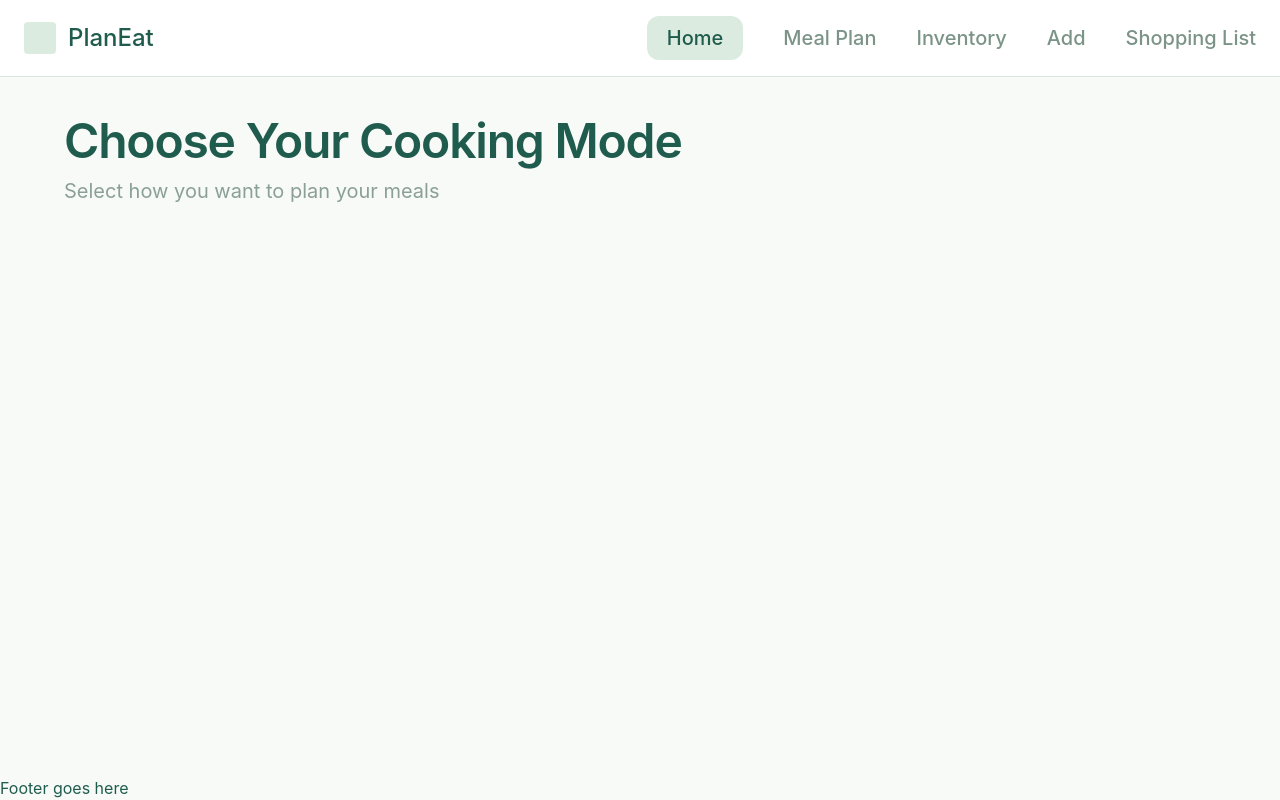
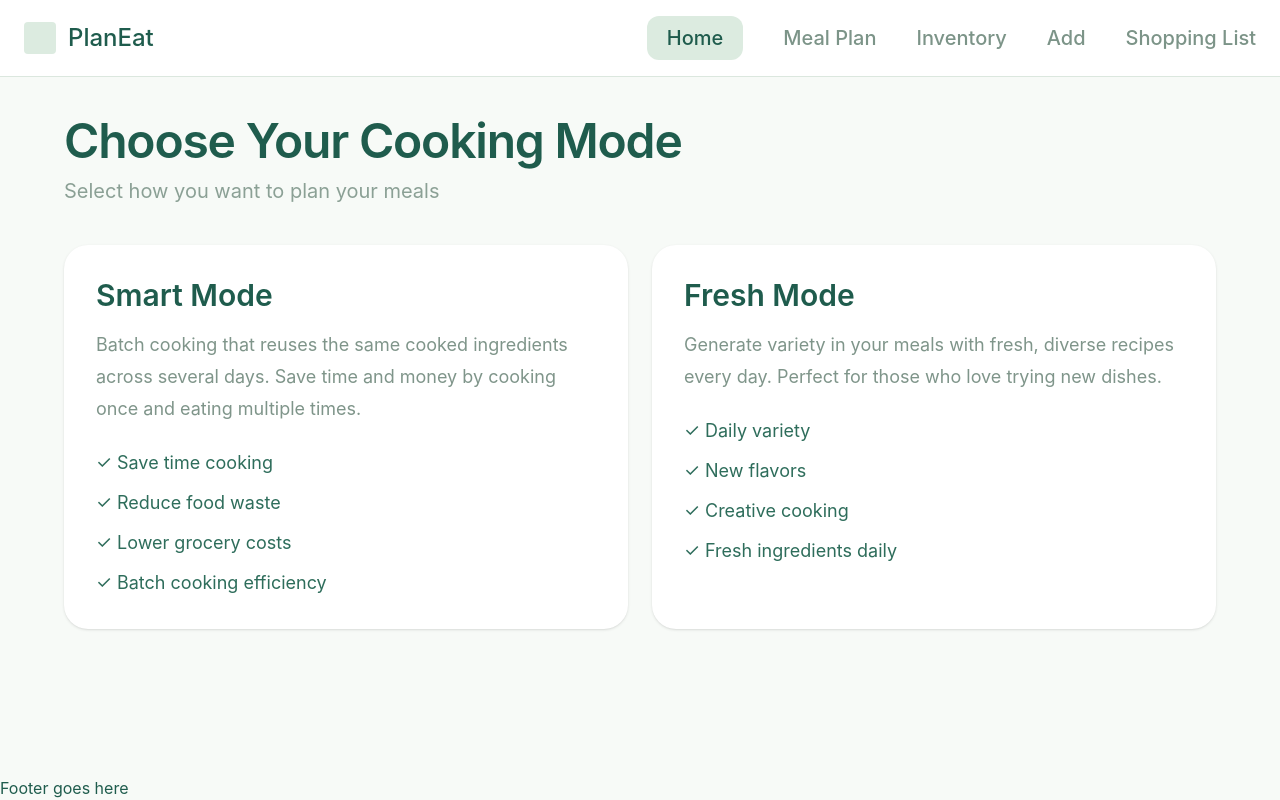
Before and after one commit to TatevikTadevosyan86/PlanEat, a React app in the folder frontend/: page / in a window 1280 px wide. Built offline with nearby package versions, Linux system fonts and the light colour scheme; the HTML template or start-up script is replaced by a standard one.

Commit message:
Add the mode cards section

```diff
--- a/frontend/src/pages/Home.jsx
+++ b/frontend/src/pages/Home.jsx
@@ -32,6 +32,37 @@ function Home() {
     Select how you want to plan your meals
   </p>
 </section>
+<section className="grid gap-6 lg:grid-cols-2">
+  <article className="rounded-3xl bg-white p-8 shadow-sm">
+    <h2 className="text-3xl font-semibold text-[#1f5c4d]">Smart Mode</h2>
+    <p className="mt-4 text-lg leading-8 text-[#7f958a]">
+      Batch cooking that reuses the same cooked ingredients across several
+      days. Save time and money by cooking once and eating multiple times.
+    </p>
+
+    <ul className="mt-6 space-y-3 text-lg text-[#2e6d5b]">
+      <li>✓ Save time cooking</li>
+      <li>✓ Reduce food waste</li>
+      <li>✓ Lower grocery costs</li>
+      <li>✓ Batch cooking efficiency</li>
+    </ul>
+  </article>
+
+  <article className="rounded-3xl bg-white p-8 shadow-sm">
+    <h2 className="text-3xl font-semibold text-[#1f5c4d]">Fresh Mode</h2>
+    <p className="mt-4 text-lg leading-8 text-[#7f958a]">
+      Generate variety in your meals with fresh, diverse recipes every day.
+      Perfect for those who love trying new dishes.
+    </p>
+
+    <ul className="mt-6 space-y-3 text-lg text-[#2e6d5b]">
+      <li>✓ Daily variety</li>
+      <li>✓ New flavors</li>
+      <li>✓ Creative cooking</li>
+      <li>✓ Fresh ingredients daily</li>
+    </ul>
+  </article>
+</section>
 
   </div>
 </main>
```
